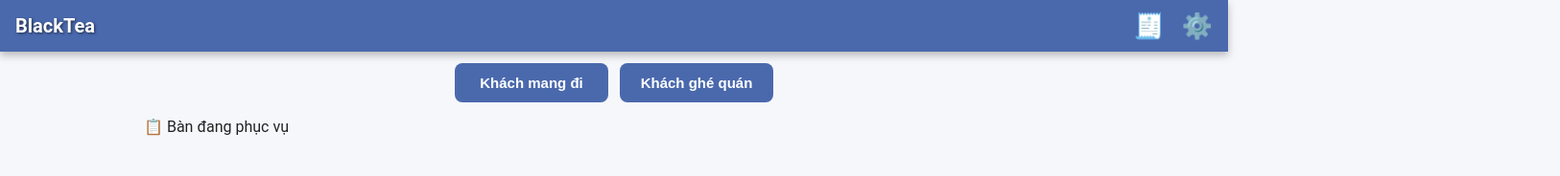
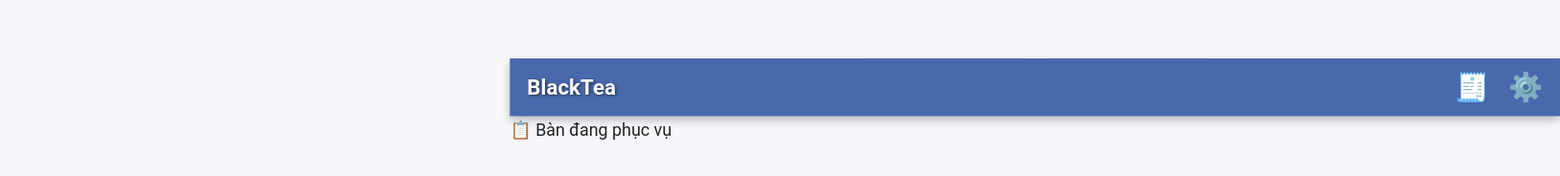
Before and after one commit to nquyenaks-lgtm/blackteav2, a plain HTML site: page index.html in a window 1280 px wide. Shown: the whole page at 96% size, 1626 px wide, since content can reach past the window. Drawn offline with Linux system fonts and the light colour scheme; no server answers.

Commit message:
index.html

```diff
--- a/index.html
+++ b/index.html
@@ -346,6 +346,33 @@
     <button onclick="closeCustomAlert()">Xác nhận</button>
   </div>
 </div>
+<script>
+(function() {
+  const BASE_WIDTH = 360;
+  const BASE_HEIGHT = 716;
 
+  function autoScale() {
+    const app = document.querySelector('.app');
+    if (!app) return;
+
+    const screenW = window.innerWidth;
+    const screenH = window.innerHeight;
+
+    // Giữ đúng tỉ lệ, không méo
+    const scaleX = screenW / BASE_WIDTH;
+    const scaleY = screenH / BASE_HEIGHT;
+    const scale = Math.min(scaleX, scaleY);
+
+    // Căn giữa app giữa màn hình
+    const offsetX = (screenW - BASE_WIDTH * scale) / 2;
+    const offsetY = (screenH - BASE_HEIGHT * scale) / 2;
+
+    app.style.transform = `translate(${offsetX}px, ${offsetY}px) scale(${scale})`;
+  }
+
+  window.addEventListener('load', autoScale);
+  window.addEventListener('resize', autoScale);
+})();
+</script>
 </body>
 </html>
```
